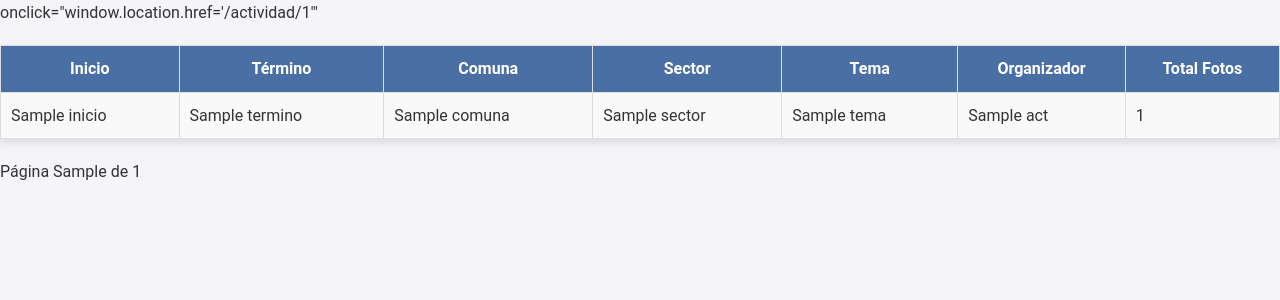
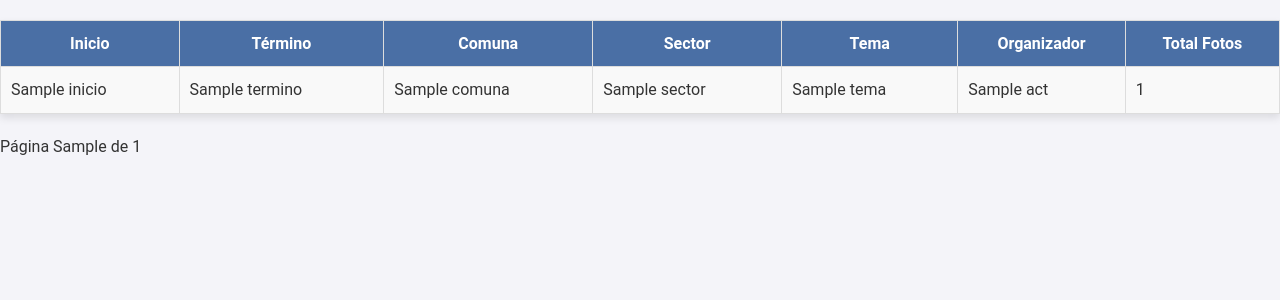
Before and after one commit to danknielv17/desarrollo_web_daniel_valenzuela, a Flask app: template app/templates/listado.html in a window 1280 px wide. Shown: the part 143-443 px from the top of the page. Run offline with Flask 3, Linux system fonts and the light colour scheme; the template is opened without the code that fills it: most values are stand-ins (such as "Sample title", 1, 10 or a date in 2020); parts of the project's set-up code (start-up, migrations or seed data) failed here and were passed over.

Commit message:
Refactor listado.html to improve activity row click handling and enhance pagination display

```diff
--- a/app/templates/listado.html
+++ b/app/templates/listado.html
@@ -32,11 +32,11 @@
     </thead>
     <tbody>
     {% for act in actividades %}
-    <tr> onclick="window.location.href='{{ url_for('detalle_actividad', id=act.id) }}'"
+    <tr onclick="window.location.href='{{ url_for('detalle_actividad', id=act.id) }}'">
       <td>{{ act.inicio }}</td>
       <td>{{ act.termino or '-' }}</td>
       <td>{{ act.comuna }}</td>
-      <td>{{ act.sector }}</td>
+      <td>{{ act.sector or '-' }}</td>
       <td>{{ act.tema }}</td>
       <td>{{ act.nombre_organizador }}</td>
       <td>{{ act.total_fotos or 0 }}</td>
@@ -50,7 +50,9 @@
       {% if pagina_actual > 1 %}
         <a href="{{ url_for('listado', page=pagina_actual-1) }}">⬅ Anterior</a>
       {% endif %}
+
       <span>Página {{ pagina_actual }} de {{ total_paginas }}</span>
+
       {% if pagina_actual < total_paginas %}
         <a href="{{ url_for('listado', page=pagina_actual+1) }}">Siguiente ➡</a>
       {% endif %}
```
Lines whose indentation alone changed are shown as unchanged.
